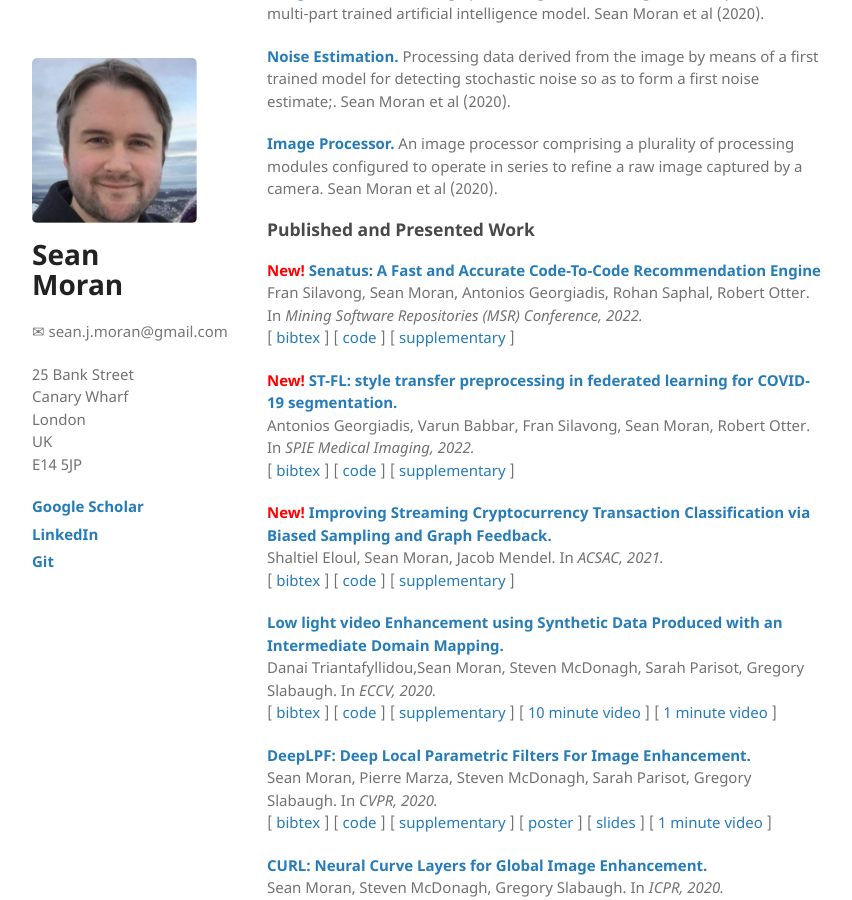
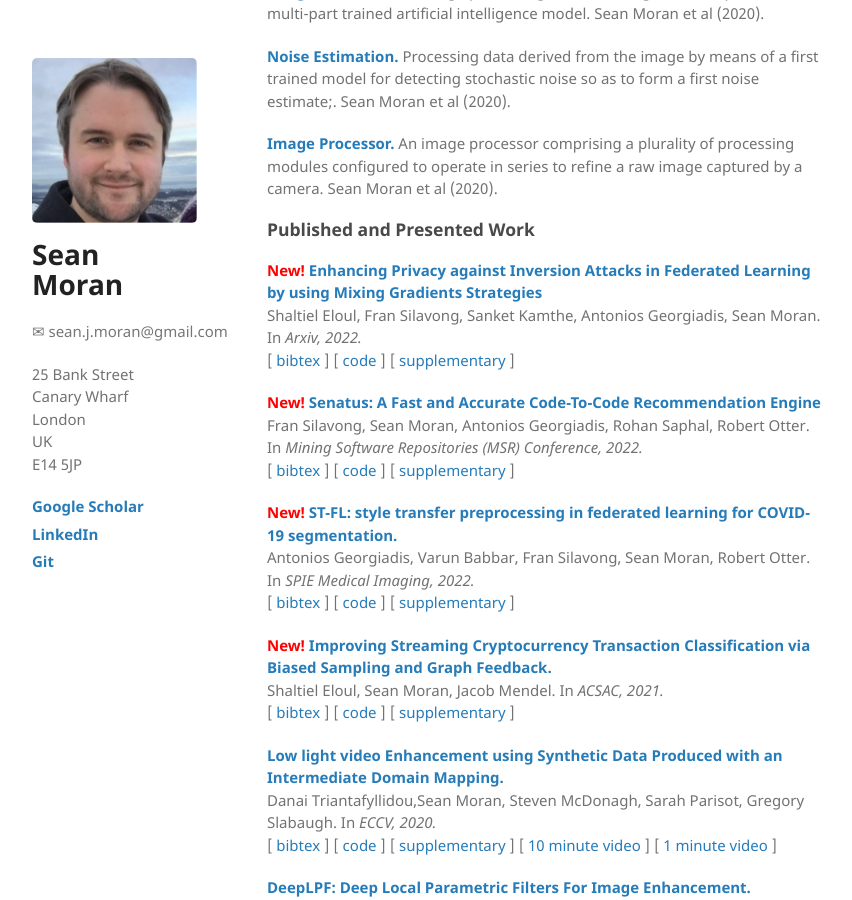
Before and after one commit to sjmoran/sjmoran.github.io, a Jekyll site: the page built from index.html, in a window 1280 px wide and 900 px high, scrolled down 603 px. Shown: the whole window, without its empty margins (26-878 px from the left). Built offline with Jekyll 4.4.1, drawn with Linux system fonts in a browser that asks for light colours.

Commit message:
Update index.html

```diff
--- a/index.html
+++ b/index.html
@@ -29,6 +29,11 @@ Previously he was a Senior Research Scientist at Huawei Technologies R&D and a m
 <p><strong><a target="_blank" href="https://patentimages.storage.googleapis.com/c8/4b/02/9fd507d55f8657/WO2020126023A1.pdf">Image Processor. </a></strong>An image processor comprising a plurality of processing modules configured to operate in series to refine a raw image captured by a camera. Sean Moran et al (2020).<br /></p>
 
 <h3 id="published-and-presented-work">Published and Presented Work</h3>
+
+<p><strong><span style='color:red'>New! </span><a target="_blank" href="https://arxiv.org/pdf/2204.12495.pdf">Enhancing Privacy against Inversion Attacks in Federated Learning by using
+Mixing Gradients Strategies</a></strong><br />
+Shaltiel Eloul, Fran Silavong, Sanket Kamthe, Antonios Georgiadis, Sean Moran. In <em>Arxiv, 2022.</em><br />
+[ <a target="_blank" href="">bibtex</a> ] [ <a href="">code</a> ] [ <a href="">supplementary</a> ]</p>
 
 <p><strong><span style='color:red'>New! </span><a target="_blank" href="https://www.spiedigitallibrary.org/conference-proceedings-of-spie/12037/1203704/ST-FL--style-transfer-preprocessing-in-federated-learning-for/10.1117/12.2611096.short">Senatus: A Fast and Accurate Code-To-Code Recommendation Engine</a></strong><br />
 Fran Silavong, Sean Moran, Antonios Georgiadis, Rohan Saphal, Robert Otter. In <em>Mining Software Repositories (MSR) Conference, 2022.</em><br />
```
